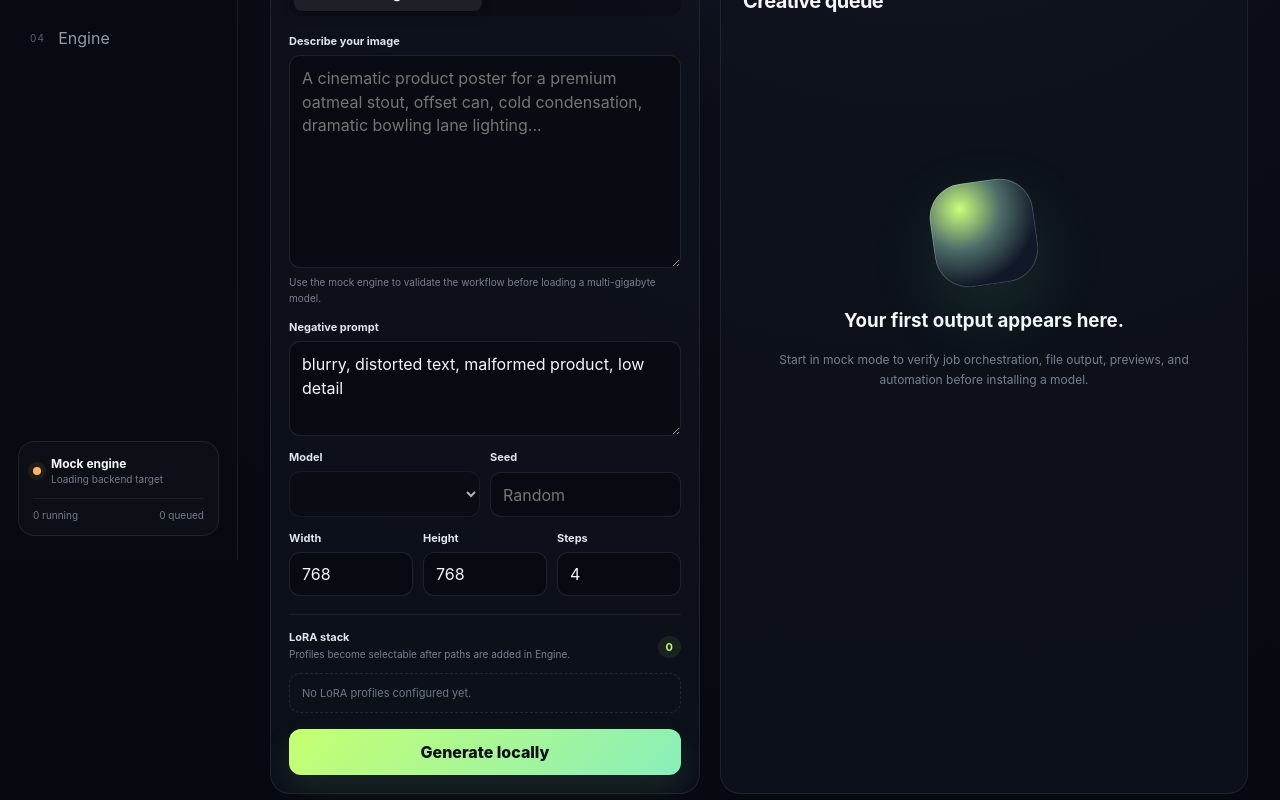
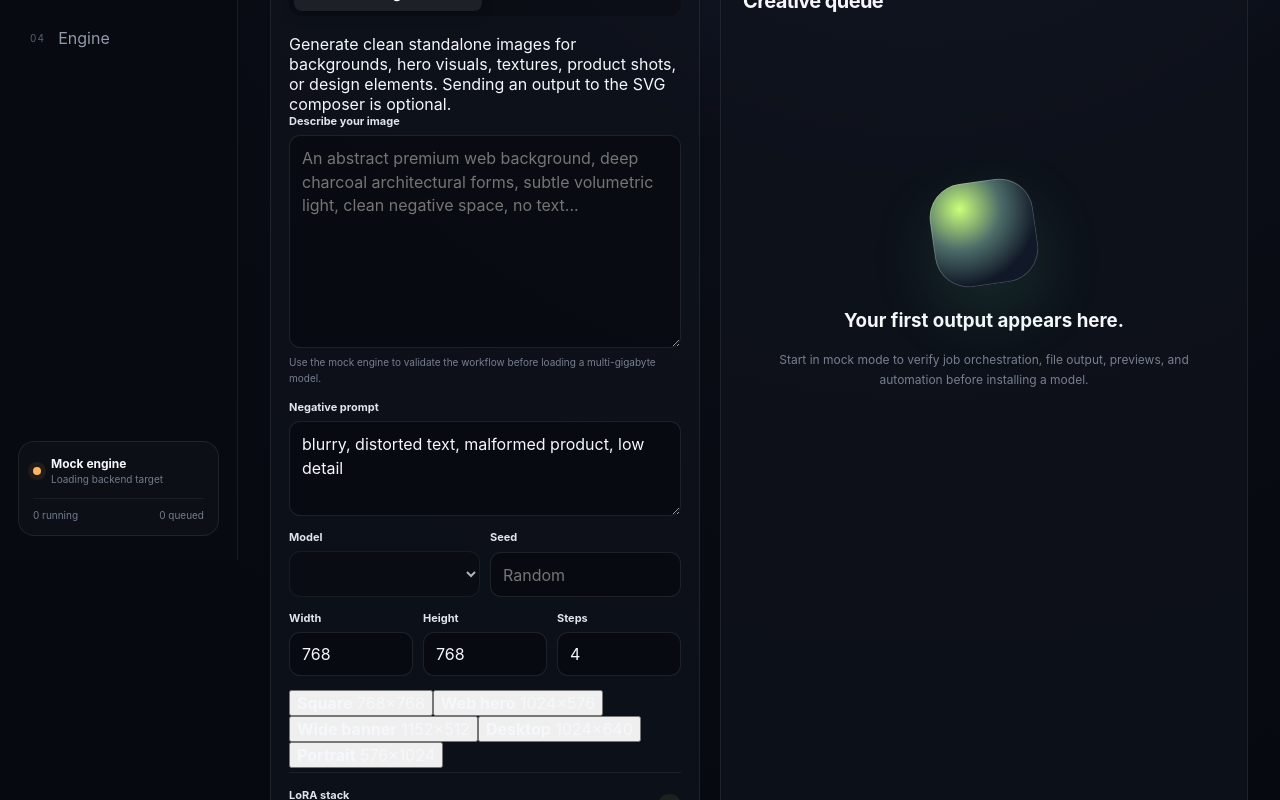
Before and after one commit to AnthonyjCote/imgen-pro, a Svelte app: page / in a window 1280 px wide. Shown: the part 240-1040 px from the top of the page. Built offline with nearby package versions, Linux system fonts and the light colour scheme.

Commit message:
feat: add image-only web asset presets

```diff
--- a/src/views/CreateView.svelte
+++ b/src/views/CreateView.svelte
@@ -16,8 +16,21 @@
   export let onGenerate: () => void;
   export let onUseAsset: (asset: GeneratedAsset) => void;
 
+  const sizePresets = [
+    { label: "Square", width: 768, height: 768 },
+    { label: "Web hero", width: 1024, height: 576 },
+    { label: "Wide banner", width: 1152, height: 512 },
+    { label: "Desktop", width: 1024, height: 640 },
+    { label: "Portrait", width: 576, height: 1024 }
+  ];
+
   function useJobOutput(job: GenerationJob) {
     if (job.output) onUseAsset(job.output);
+  }
+
+  function applySize(width: number, height: number) {
+    generation.width = width;
+    generation.height = height;
   }
 </script>
 
@@ -28,12 +41,16 @@
       <button disabled title="Video adapter follows image viability testing">Video <span>Soon</span></button>
     </div>
 
+    <div class="mode-note">
+      Generate clean standalone images for backgrounds, hero visuals, textures, product shots, or design elements. Sending an output to the SVG composer is optional.
+    </div>
+
     <label class="field prompt-field">
       <span>Describe your image</span>
       <textarea
         bind:value={generation.prompt}
         rows="8"
-        placeholder="A cinematic product poster for a premium oatmeal stout, offset can, cold condensation, dramatic bowling lane lighting..."
+        placeholder="An abstract premium web background, deep charcoal architectural forms, subtle volumetric light, clean negative space, no text..."
       ></textarea>
       <small>Use the mock engine to validate the workflow before loading a multi-gigabyte model.</small>
     </label>
@@ -76,6 +93,19 @@
         <span>Steps</span>
         <input type="number" min="1" max="100" bind:value={generation.steps} />
       </label>
+    </div>
+
+    <div class="size-presets" aria-label="Image size presets">
+      {#each sizePresets as preset}
+        <button
+          type="button"
+          class:active={generation.width === preset.width && generation.height === preset.height}
+          onclick={() => applySize(preset.width, preset.height)}
+        >
+          <strong>{preset.label}</strong>
+          <span>{preset.width}×{preset.height}</span>
+        </button>
+      {/each}
     </div>
 
     <div class="lora-section">
```
